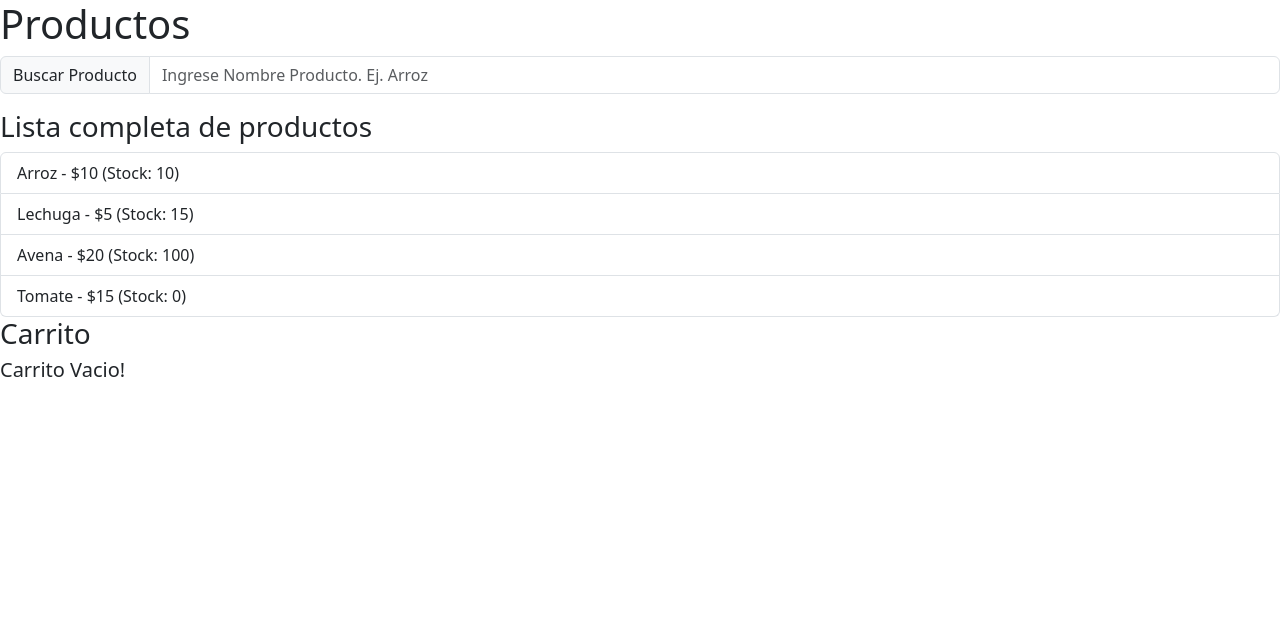
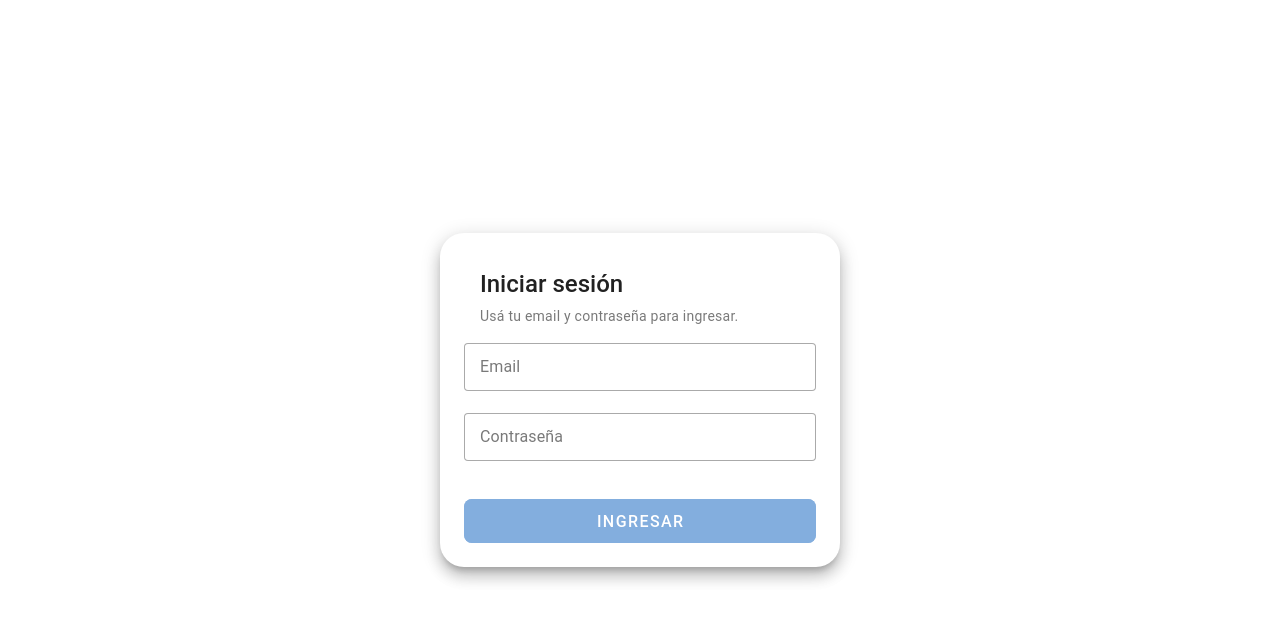
Before and after one commit to bautimacedo/IngWebIII-Practico, a Vue app: page / in a window 1280 px wide. Shown: the top 622 px of the page. Built offline with nearby package versions, Linux system fonts and the light colour scheme.

Commit message:
LoginView agregado

```diff
--- a/package.json
+++ b/package.json
@@ -15,7 +15,8 @@
   "dependencies": {
     "pinia": "^3.0.3",
     "vue": "^3.5.18",
-    "vue-router": "^4.5.1"
+    "vue-router": "^4.5.1",
+    "vuetify": "^3.10.2"
   },
   "devDependencies": {
     "@eslint/js": "^9.31.0",
--- a/src/App.vue
+++ b/src/App.vue
@@ -1,17 +1,14 @@
 <template>
-
-  <ListadoProductosConBusqueda/>
-
+  <LoginView />
 </template>
 
-
 <script>
-import ListadoProductosConBusqueda from './ListadoProductosConBusqueda.vue';
+import LoginView from './views/LoginView.vue'
 
 export default {
-  name: ' App',
+  name: 'App',
   components: {
-    ListadoProductosConBusqueda
-  },
+    LoginView
+  }
 }
 </script>
--- a/src/main.js
+++ b/src/main.js
@@ -1,14 +1,14 @@
 import { createApp } from 'vue'
-import App from './App.vue' //importo mi componente raiz. en este caso es App.vue
+import App from './App.vue'
 
+// Vuetify (solo si lo usás)
+import 'vuetify/styles'
+import { createVuetify } from 'vuetify'
+import * as components from 'vuetify/components'
+import * as directives from 'vuetify/directives'
 
-import 'bootstrap/dist/css/bootstrap.min.css'
-// (opcional) Bootstrap JS (para modales, tooltips, etc.)
-import 'bootstrap/dist/js/bootstrap.bundle.min.js'
+const vuetify = createVuetify({ components, directives })
 
-//crea la aplicación Vue y le pasa el componente Raiz,
-// a partir de ahi Vue sabe toda mi app empieza en este
-// componente.
-//mount('#app') --> Le dice a Vue: “Montate en el div con id="app” que está en index.html”.
-// Ese <div id="app"></div> queda reemplazado por lo que renderice Vue a partir de App.vue.
-createApp(App).mount('#app')
+createApp(App)
+  .use(vuetify) // si no usás Vuetify, sacá esta línea
+  .mount('#app')
--- /dev/null
+++ b/src/views/LoginView.vue
@@ -0,0 +1,148 @@
+<template>
+  <v-container class="fill-height" fluid>
+    <v-row align="center" justify="center">
+      <v-col cols="12" sm="8" md="4">
+        <v-card elevation="10" class="pa-6" rounded="xl">
+          <v-card-title class="text-h5 font-weight-medium pb-1">
+            Iniciar sesión
+          </v-card-title>
+          <v-card-subtitle class="text-body-2 pb-4">
+            Usá tu email y contraseña para ingresar.
+          </v-card-subtitle>
+
+          <v-form v-model="isValid" @submit.prevent="onSubmit">
+            <!-- Email -->
+            <v-text-field
+              v-model.trim="email"
+              label="Email"
+              type="email"
+              autocomplete="username"
+              :rules="[rules.required, rules.email]"
+              required
+              variant="outlined"
+              density="comfortable"
+              :disabled="loading"
+            />
+
+            <!-- Password -->
+            <v-text-field
+              v-model.trim="password"
+              :type="showPassword ? 'text' : 'password'"
+              label="Contraseña"
+              autocomplete="current-password"
+              :append-inner-icon="showPassword ? 'mdi-eye-off' : 'mdi-eye'"
+              @click:append-inner="showPassword = !showPassword"
+              :rules="[rules.required, rules.min6]"
+              required
+              variant="outlined"
+              density="comfortable"
+              :disabled="loading"
+            />
+
+            <!-- Error de credenciales -->
+            <v-alert
+              v-if="submitError"
+              type="error"
+              variant="tonal"
+              class="mt-2"
+              density="comfortable"
+            >
+              {{ submitError }}
+            </v-alert>
+
+            <!-- Botón -->
+            <v-btn
+              class="mt-4"
+              color="primary"
+              size="large"
+              type="submit"
+              block
+              rounded="lg"
+              :loading="loading"
+              :disabled="!isValid || loading"
+            >
+              Ingresar
+            </v-btn>
+          </v-form>
+        </v-card>
+      </v-col>
+    </v-row>
+  </v-container>
+</template>
+
+<script setup>
+import { ref } from 'vue'
+
+/**
+ * Estado
+ */
+const email = ref('')
+const password = ref('')
+const showPassword = ref(false)
+const isValid = ref(false)
+const loading = ref(false)
+const submitError = ref('')
+
+/**
+ * Reglas de validación (Vuetify usa funciones truthy / mensaje)
+ */
+const rules = {
+  required: v => (!!v && String(v).trim().length > 0) || 'Este campo es obligatorio',
+  email: v => {
+    const re = /^[^\s@]+@[^\s@]+\.[^\s@]+$/
+    return re.test(String(v || '')) || 'Formato de email inválido'
+  },
+  min6: v => (String(v || '').length >= 6) || 'Mínimo 6 caracteres',
+}
+
+/**
+ * Mock de autenticación (reemplazá por tu servicio real)
+ */
+async function loginMock({ email, password }) {
+  await new Promise(r => setTimeout(r, 700)) // delay para UX
+  const okEmail = 'user@test.com'
+  const okPass = '123456'
+  if (email === okEmail && password === okPass) {
+    const token = 'FAKE_TOKEN_123'
+    // Persistencia mínima
+    localStorage.setItem('auth_token', token)
+    localStorage.setItem('auth_email', email)
+    return { token, email }
+  }
+  const err = new Error('Credenciales inválidas')
+  err.code = 'INVALID_CREDENTIALS'
+  throw err
+}
+
+/**
+ * Submit
+ */
+async function onSubmit() {
+  submitError.value = ''
+
+  // Si el form no es válido, Vuetify ya bloquea el botón, pero chequeamos igual
+  if (!isValid.value || loading.value) return
+
+  loading.value = true
+  try {
+    await loginMock({ email: email.value, password: password.value })
+    // TODO: cuando agreguen router:
+    // const router = useRouter()
+    // router.push('/')  // o a la ruta previa guardada
+    // Por ahora, feedback simple:
+    // eslint-disable-next-line no-alert
+    alert('Login exitoso')
+  } catch (e) {
+    submitError.value = e?.message || 'No se pudo iniciar sesión'
+  } finally {
+    loading.value = false
+  }
+}
+</script>
+
+<style scoped>
+/* Pequeño ajuste para centrado vertical en pantallas bajas */
+.fill-height {
+  min-height: 100vh;
+}
+</style>
```
Also changed, not shown: 1 other file (tests, documents, lock files or other folders).
